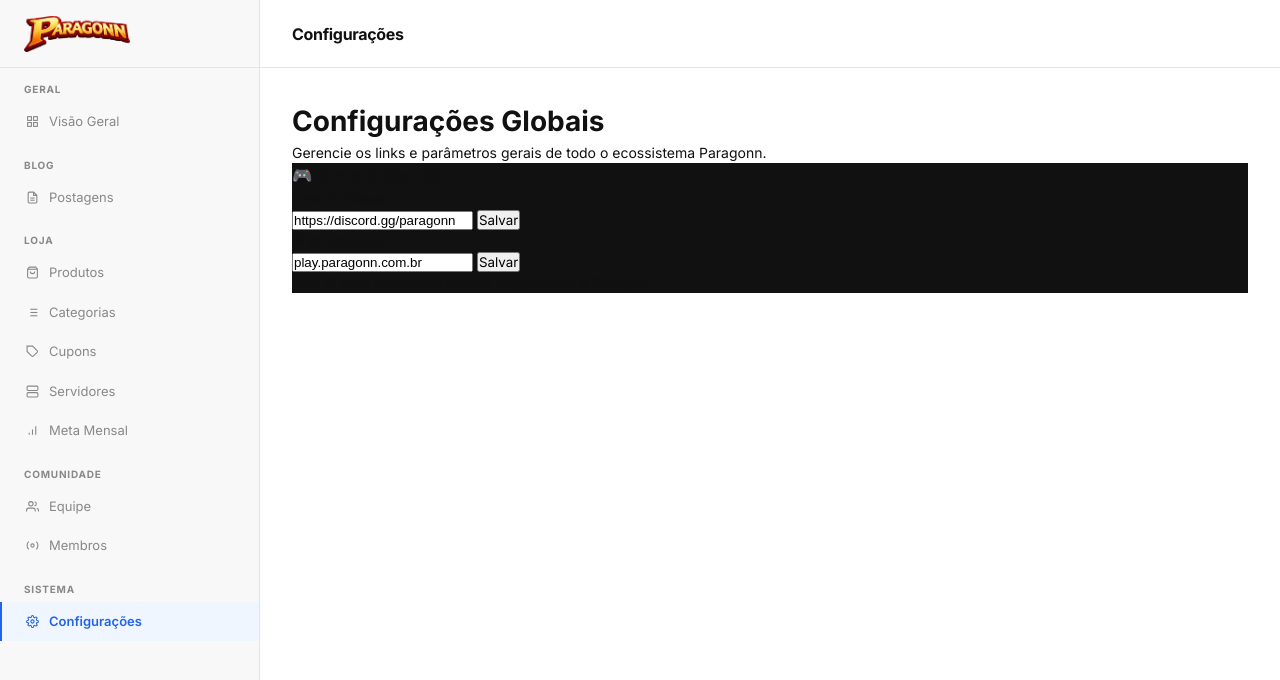
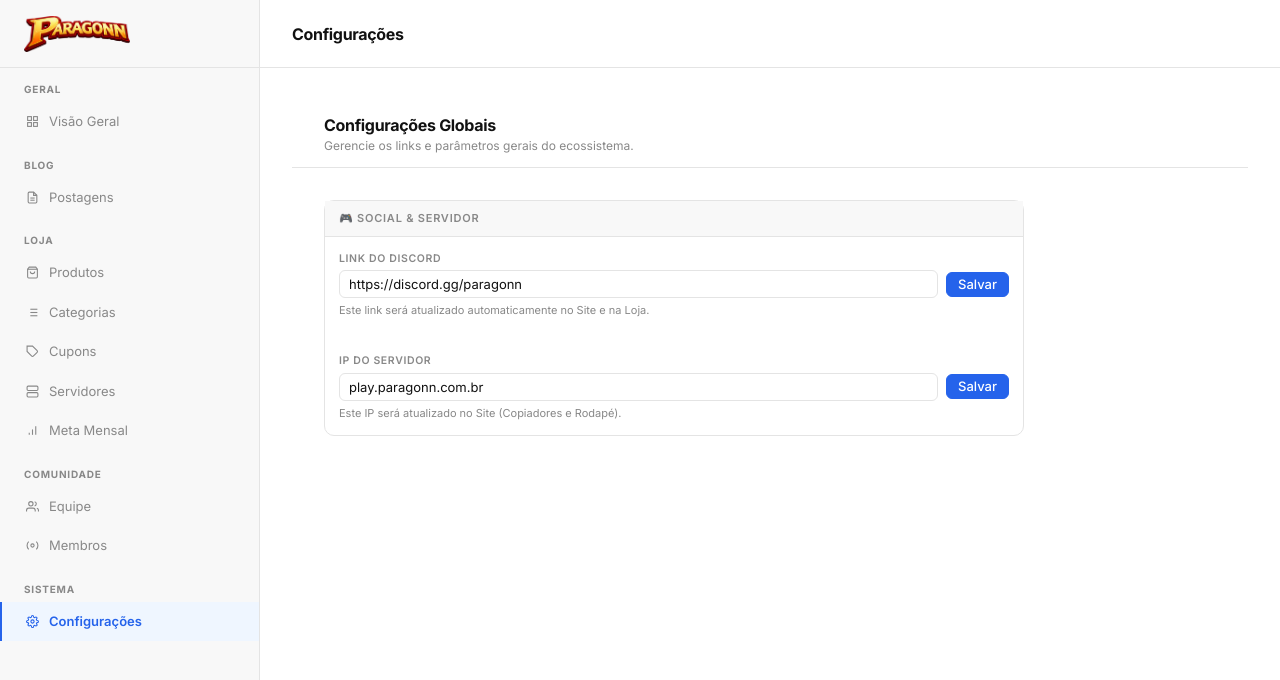
Before and after one commit to neveshardd/paragonn-dash, a SvelteKit app: page /configuracoes in a window 1280 px wide. Shown: the top 680 px of the page. Built offline with nearby package versions, Linux system fonts and the light colour scheme; no server answers; the database is empty.

Commit message:
Update +page.svelte

```diff
--- a/src/routes/configuracoes/+page.svelte
+++ b/src/routes/configuracoes/+page.svelte
@@ -30,75 +30,66 @@
     }
 </script>
 
-<div class="space-y-8">
+<svelte:head><title>Configurações Globais — Paragonn Panel</title></svelte:head>
+
+<div class="page-header">
     <div>
-        <h1 class="text-3xl font-extrabold tracking-tight">Configurações Globais</h1>
-        <p class="text-muted-foreground mt-2">Gerencie os links e parâmetros gerais de todo o ecossistema Paragonn.</p>
+        <div class="page-title">Configurações Globais</div>
+        <div class="page-sub">Gerencie os links e parâmetros gerais do ecossistema.</div>
+    </div>
 </div>
 
-    <div class="grid gap-6">
-        <div class="bg-card border rounded-2xl p-6 shadow-sm">
-            <h3 class="text-lg font-bold mb-4 flex items-center gap-2">
-                <span class="text-indigo-500">🎮</span> Social & Servidor
-            </h3>
+<div class="page-body">
+    {#if message}
+        <div class="alert {message.includes('Erro') ? 'alert-error' : 'alert-success'}">
+            {message}
+        </div>
+    {/if}
 
-            <div class="space-y-6">
-                <div class="space-y-2">
-                    <label for="discord" class="text-sm font-semibold text-muted-foreground uppercase tracking-wider">Link do Discord</label>
-                    <div class="flex gap-3">
+    <div class="form-block">
+        <div class="form-block-head">🎮 Social & Servidor</div>
+        <div class="form-body">
+            <div class="field">
+                <label for="discord">Link do Discord</label>
+                <div class="row">
                     <input
                         id="discord"
                         type="text"
                         bind:value={discordLink}
                         placeholder="https://discord.gg/..."
-                            class="flex-1 bg-muted/50 border-border rounded-xl px-4 py-3 text-sm focus:ring-2 focus:ring-indigo-500 outline-none transition-all"
                     />
                     <button
+                        class="btn btn-primary"
                         on:click={() => saveConfig('discord_link', discordLink)}
                         disabled={saving}
-                            class="bg-indigo-600 hover:bg-indigo-700 disabled:opacity-50 text-white font-bold px-6 py-3 rounded-xl transition-all shadow-lg shadow-indigo-500/20 active:scale-95"
                     >
                         {saving ? 'Salvando...' : 'Salvar'}
                     </button>
                 </div>
+                <p class="xs muted">Este link será atualizado automaticamente no Site e na Loja.</p>
             </div>
 
-                <div class="space-y-2">
-                    <label for="server_ip" class="text-sm font-semibold text-muted-foreground uppercase tracking-wider">IP do Servidor</label>
-                    <div class="flex gap-3">
+            <div style="height: 12px;"></div>
+
+            <div class="field">
+                <label for="server_ip">IP do Servidor</label>
+                <div class="row">
                     <input
                         id="server_ip"
                         type="text"
                         bind:value={serverIP}
                         placeholder="play.paragonn.com.br"
-                            class="flex-1 bg-muted/50 border-border rounded-xl px-4 py-3 text-sm focus:ring-2 focus:ring-indigo-500 outline-none transition-all"
                     />
                     <button
+                        class="btn btn-primary"
                         on:click={() => saveConfig('server_ip', serverIP)}
                         disabled={saving}
-                            class="bg-indigo-600 hover:bg-indigo-700 disabled:opacity-50 text-white font-bold px-6 py-3 rounded-xl transition-all shadow-lg shadow-indigo-500/20 active:scale-95"
                     >
                         {saving ? 'Salvando...' : 'Salvar'}
                     </button>
                 </div>
-                    <p class="text-[11px] text-muted-foreground">Este IP será atualizado no Site (Copiadores e Rodapé).</p>
+                <p class="xs muted">Este IP será atualizado no Site (Copiadores e Rodapé).</p>
             </div>
         </div>
     </div>
 </div>
-
-    {#if message}
-        <div class="fixed bottom-8 right-8 bg-zinc-900 border border-zinc-800 text-white px-6 py-4 rounded-2xl shadow-2xl animate-in slide-in-from-bottom-4 duration-300">
-            <div class="flex items-center gap-3">
-                <div class="w-2 h-2 rounded-full bg-green-500"></div>
-                <span class="text-sm font-medium">{message}</span>
-            </div>
-        </div>
-    {/if}
-</div>
-
-<style>
-    :global(.bg-card) {
-        background-color: #111111 !important;
-    }
-</style>
```
Lines whose indentation alone changed are shown as unchanged.
